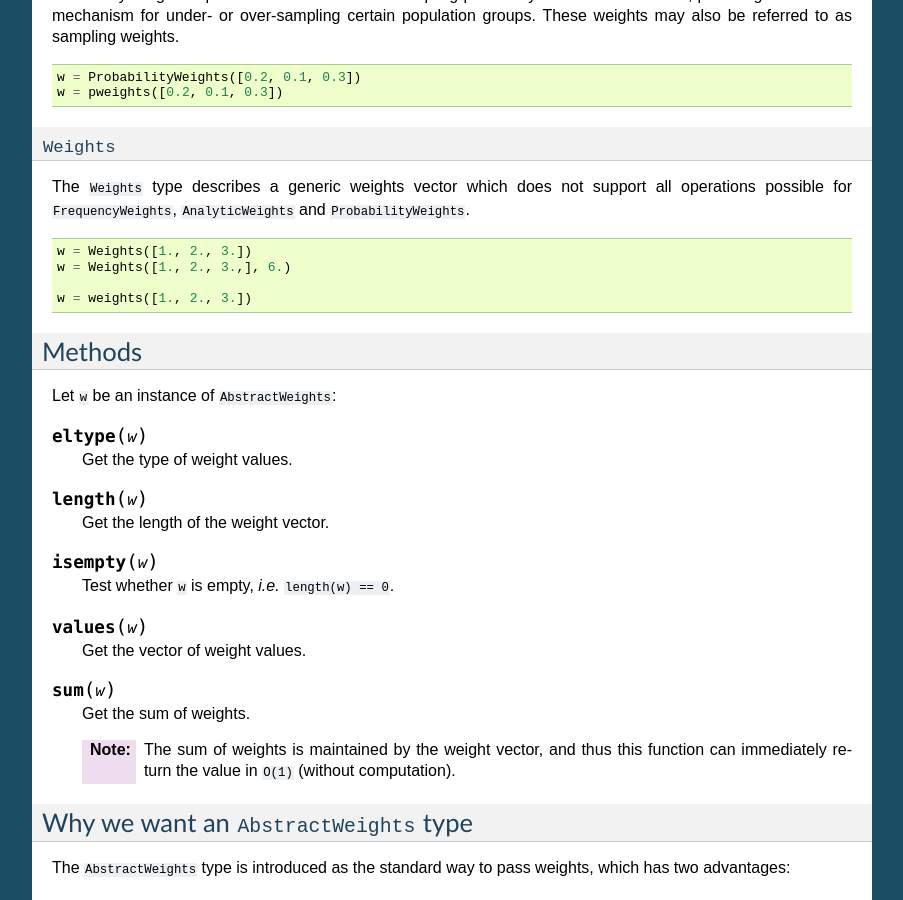
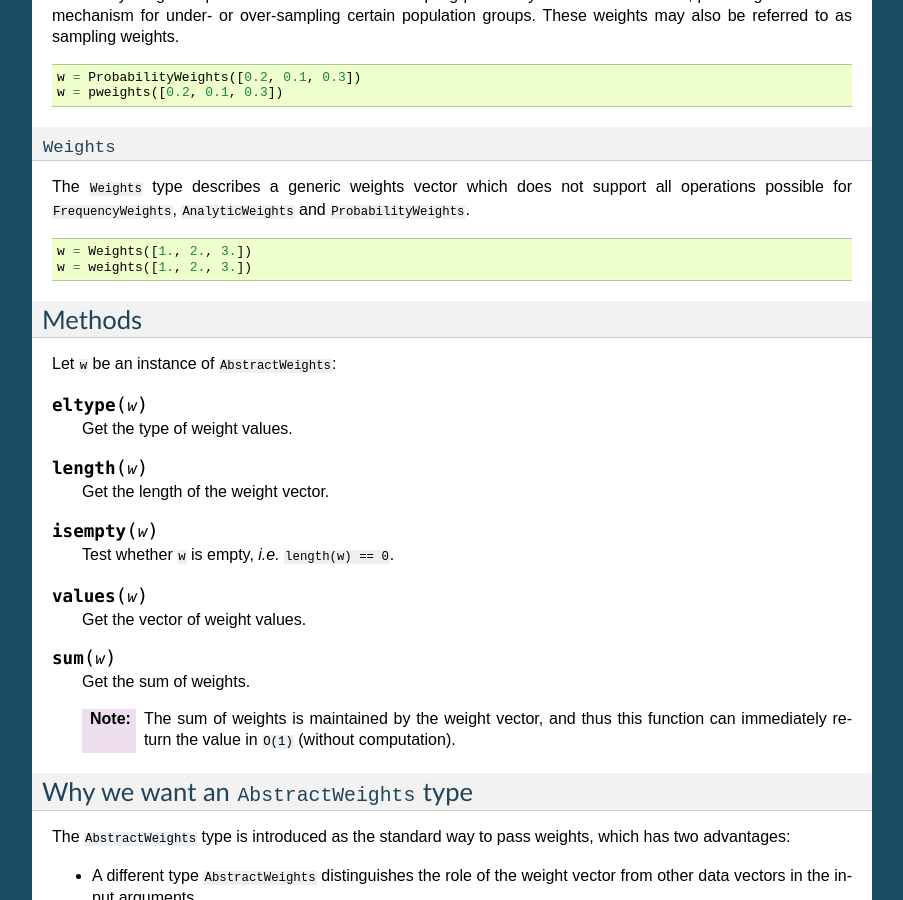
Before and after one commit to JuliaStats/StatsBase.jl, a Sphinx documentation site: the page built from docs/source/weightvec.rst, in a window 1280 px wide and 900 px high, scrolled down 879 px. Shown: the whole window, without its empty margins (198-1101 px from the left). Built offline with Sphinx 7.4.7, drawn with Linux system fonts in a browser that asks for light colours; formulas are drawn with MathJax 3.

Commit message:
Removed two argument example from weightvec docs.

```diff
--- a/docs/source/weightvec.rst
+++ b/docs/source/weightvec.rst
@@ -58,8 +58,6 @@ The ``Weights`` type describes a generic weights vector which does not support a
 .. code-block:: julia
 
     w = Weights([1., 2., 3.])
-    w = Weights([1., 2., 3.,], 6.)
-
     w = weights([1., 2., 3.])
 
 
```
